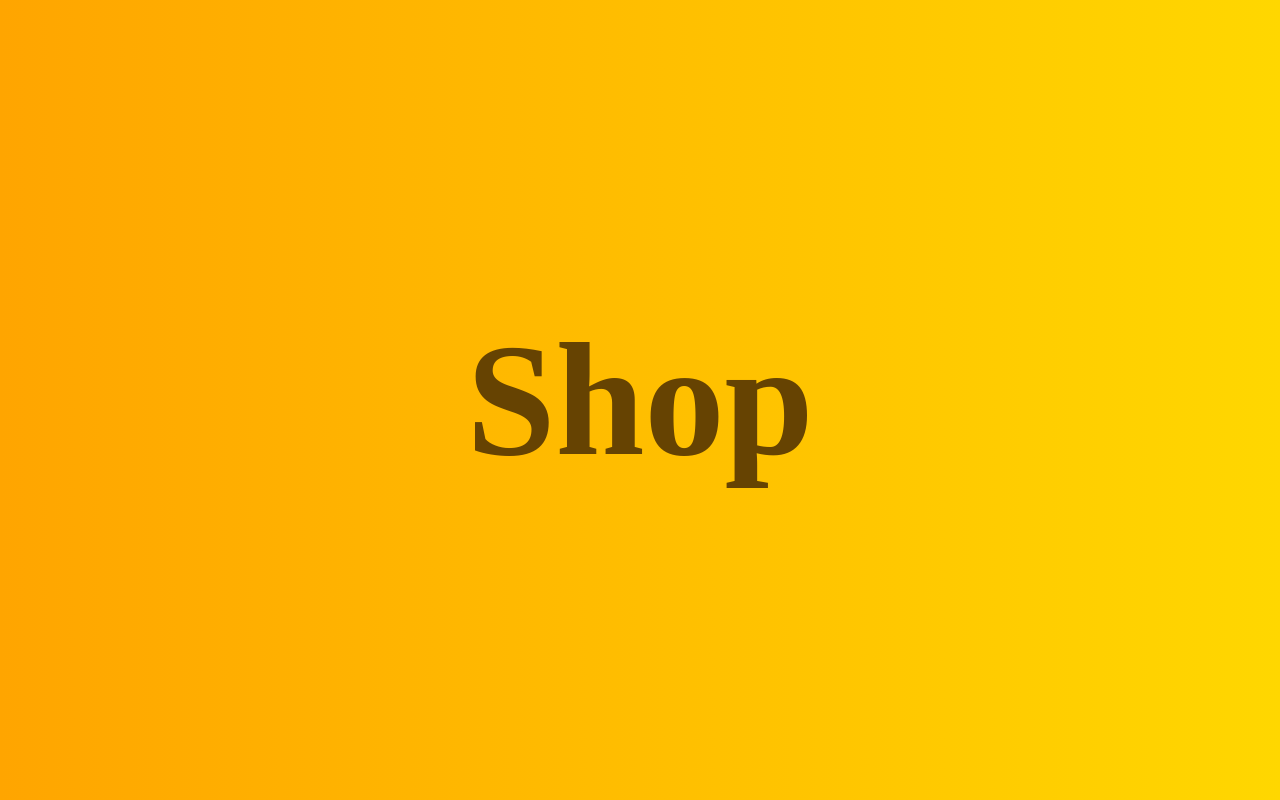
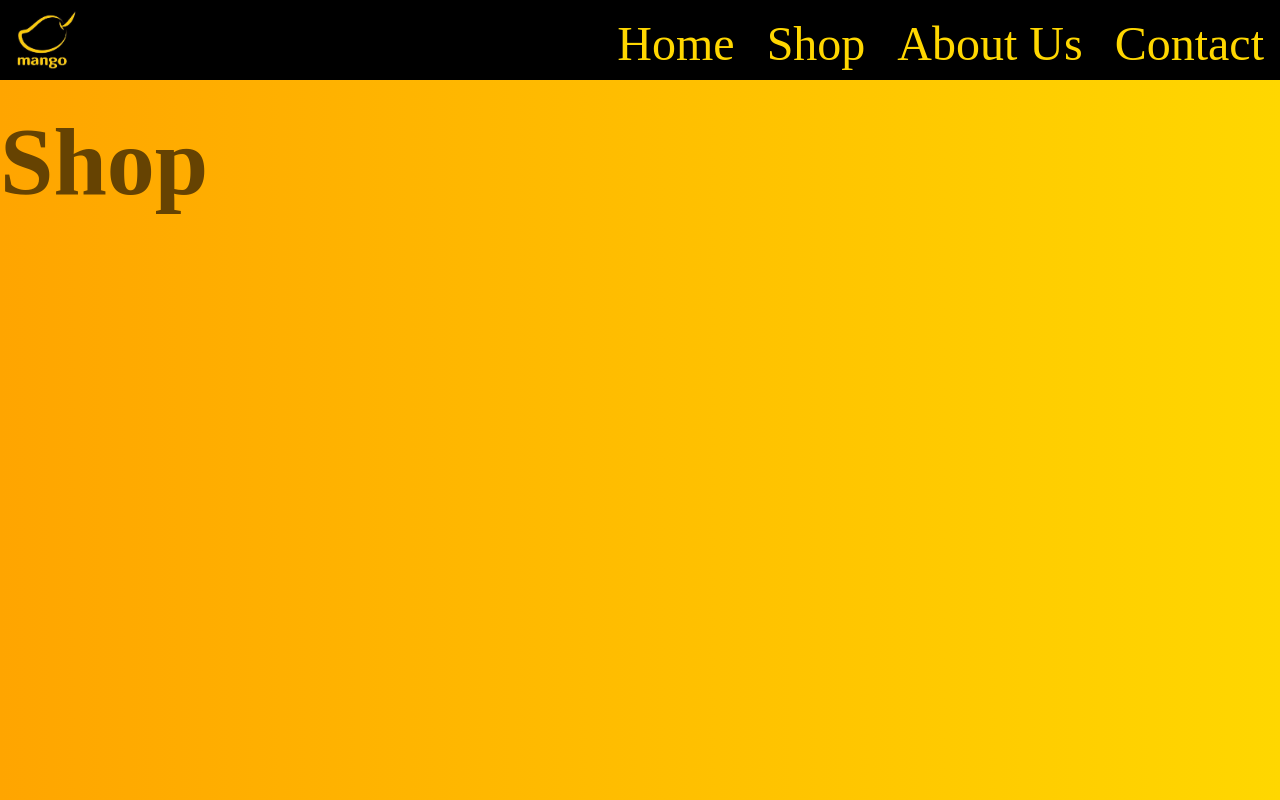
Before and after one commit to FabiansDock/Mango-Mania, a plain HTML site: page html/shop.html in a window 1280 px wide. Shown: the top 800 px of the page. Drawn offline with Linux system fonts and the light colour scheme.

Commit message:
Rectified the navbar dissapearance on clicking the nav links

```diff
--- a/css/about.css
+++ b/css/about.css
@@ -25,14 +25,70 @@ html {
   scroll-behavior: smooth;
 }
 body {
-    min-height: 100vh;
-    background-image: linear-gradient(to left,  #FFD700, #FFA500);
+  min-height: 300vh;
+  background-image: linear-gradient(to left, #ffd700, #ffa500);
   color: #664302;
+}
+
+header {
   display: flex;
-    justify-content: center;
+  flex-direction: column;
   align-items: center;
 }
 
 h1 {
-  font-size: 10rem;
+  font-size: 6rem;
+  padding-top: 2%;
 }
+
+header h1:hover {
+  font-size: 7rem;
+}
+
+nav {
+  display: flex;
+  height: 5rem;
+  justify-content: space-between;
+  background-color: black;
+}
+nav section {
+  color: #ffd700;
+  background-color: black;
+  justify-content: flex-end;
+}
+
+nav section a {
+  font-size: 3rem;
+  padding: 1rem;
+  color: #ffd700;
+}
+
+nav section a:hover {
+  color: black;
+  background-color: #ffd700;
+}
+
+nav section a:visited {
+  /* color: black; */
+  background-color: #ffd700;
+}
+
+nav section a:focus {
+  color: black;
+  background-color: #ffd700;
+}
+
+section {
+  display: flex;
+  position: relative;
+}
+
+div {
+  padding: 10em;
+  padding-left: 30em;
+}
+
+div img {
+  height: 20em;
+  border-radius: 10em;
+}
--- a/css/contact.css
+++ b/css/contact.css
@@ -25,14 +25,70 @@ html {
   scroll-behavior: smooth;
 }
 body {
-    min-height: 100vh;
-    background-image: linear-gradient(to left,  #FFD700, #FFA500);
+  min-height: 300vh;
+  background-image: linear-gradient(to left, #ffd700, #ffa500);
   color: #664302;
+}
+
+header {
   display: flex;
-    justify-content: center;
+  flex-direction: column;
   align-items: center;
 }
 
 h1 {
-  font-size: 10rem;
+  font-size: 6rem;
+  padding-top: 2%;
 }
+
+header h1:hover {
+  font-size: 7rem;
+}
+
+nav {
+  display: flex;
+  height: 5rem;
+  justify-content: space-between;
+  background-color: black;
+}
+nav section {
+  color: #ffd700;
+  background-color: black;
+  justify-content: flex-end;
+}
+
+nav section a {
+  font-size: 3rem;
+  padding: 1rem;
+  color: #ffd700;
+}
+
+nav section a:hover {
+  color: black;
+  background-color: #ffd700;
+}
+
+nav section a:visited {
+  /* color: black; */
+  background-color: #ffd700;
+}
+
+nav section a:focus {
+  color: black;
+  background-color: #ffd700;
+}
+
+section {
+  display: flex;
+  position: relative;
+}
+
+div {
+  padding: 10em;
+  padding-left: 30em;
+}
+
+div img {
+  height: 20em;
+  border-radius: 10em;
+}
--- a/css/shop.css
+++ b/css/shop.css
@@ -25,14 +25,70 @@ html {
   scroll-behavior: smooth;
 }
 body {
-    min-height: 100vh;
-    background-image: linear-gradient(to left,  #FFD700, #FFA500);
+  min-height: 300vh;
+  background-image: linear-gradient(to left, #ffd700, #ffa500);
   color: #664302;
+}
+
+header {
   display: flex;
-    justify-content: center;
+  flex-direction: column;
   align-items: center;
 }
 
 h1 {
-  font-size: 10rem;
+  font-size: 6rem;
+  padding-top: 2%;
 }
+
+header h1:hover {
+  font-size: 7rem;
+}
+
+nav {
+  display: flex;
+  height: 5rem;
+  justify-content: space-between;
+  background-color: black;
+}
+nav section {
+  color: #ffd700;
+  background-color: black;
+  justify-content: flex-end;
+}
+
+nav section a {
+  font-size: 3rem;
+  padding: 1rem;
+  color: #ffd700;
+}
+
+nav section a:hover {
+  color: black;
+  background-color: #ffd700;
+}
+
+nav section a:visited {
+  /* color: black; */
+  background-color: #ffd700;
+}
+
+nav section a:focus {
+  color: black;
+  background-color: #ffd700;
+}
+
+section {
+  display: flex;
+  position: relative;
+}
+
+div {
+  padding: 10em;
+  padding-left: 30em;
+}
+
+div img {
+  height: 20em;
+  border-radius: 10em;
+}
--- a/html/shop.html
+++ b/html/shop.html
@@ -1,12 +1,23 @@
 <!DOCTYPE html>
 <html lang="en">
-<head>
-    <meta charset="UTF-8">
-    <meta name="viewport" content="width=device-width, initial-scale=1.0">
-    <title>Document</title>
-    <link rel="stylesheet" href="../css/shop.css" type="text/css">
-</head>
-<body>
-    <h1>Shop</h1>
-</body>
+  <head>
+    <meta charset="UTF-8" />
+    <meta name="viewport" content="width=device-width, initial-scale=1.0" />
+    <title>Mango Mania</title>
+    <link rel="stylesheet" href="../css/shop.css" type="text/css" />
+  </head>
+  <body>
+    <nav>
+      <img src="../img/mango.jpg" />
+      <section>
+        <a href="../index.html" style="text-decoration: none">Home</a>
+        <a href="./shop.html" style="text-decoration: none">Shop</a>
+        <a href="./about.html" style="text-decoration: none">About Us</a>
+        <a href="./contact.html" style="text-decoration: none">Contact</a>
+      </section>
+    </nav>
+    <section>
+      <h1>Shop</h1>
+    </section>
+  </body>
 </html>
```
Also changed, not shown: html/about.html (+20 -9 lines), html/contact.html (+20 -9 lines). Lines whose indentation alone changed are shown as unchanged.
